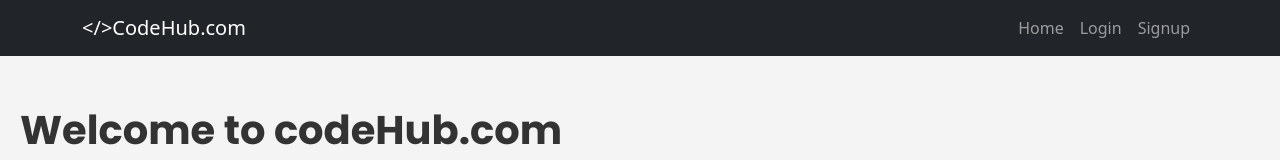
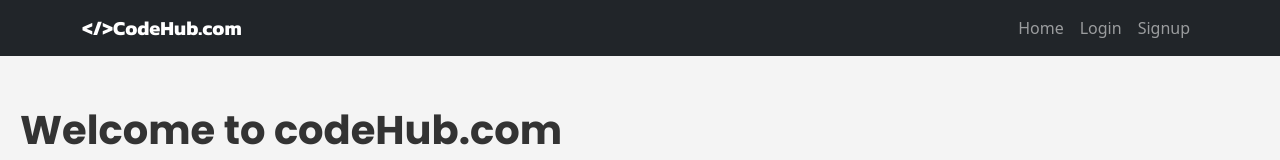
Before and after one commit to sou-rav15/online_juddge, a React (Vite) app: page / in a window 1280 px wide. Shown: the top 160 px of the page. Built offline with nearby package versions, Linux system fonts and the light colour scheme; no server answers; a web font is replaced by a local one.

Commit message:
codehub font change now

```diff
--- a/src/components/otherComponents/CustomNavbar.jsx
+++ b/src/components/otherComponents/CustomNavbar.jsx
@@ -11,6 +11,12 @@ import { HandleSuccess } from '../../utils';
 // }
 // { isAuthenticated, onLogout }
 const CustomNavbar = () => {
+    const fontStyle={
+        fontFamily: "Kanit, sans-serif",
+        fontWeight: 700,
+
+    }
+
     const navigate = useNavigate();
     const [isAuthenticated, setisAuthenticated] = useState(false);
     const onLogout = (e) => {
@@ -41,7 +47,7 @@ const CustomNavbar = () => {
     return (
         <Navbar bg="dark" variant="dark" expand="lg">
             <Container>
-                <Navbar.Brand  > &lt;/&gt;
+                <Navbar.Brand style ={fontStyle} > &lt;/&gt;
                      {/* as={Link} to="/"  */}
                     CodeHub.com</Navbar.Brand>
                 <Navbar.Toggle aria-controls="basic-navbar-nav" />
```
